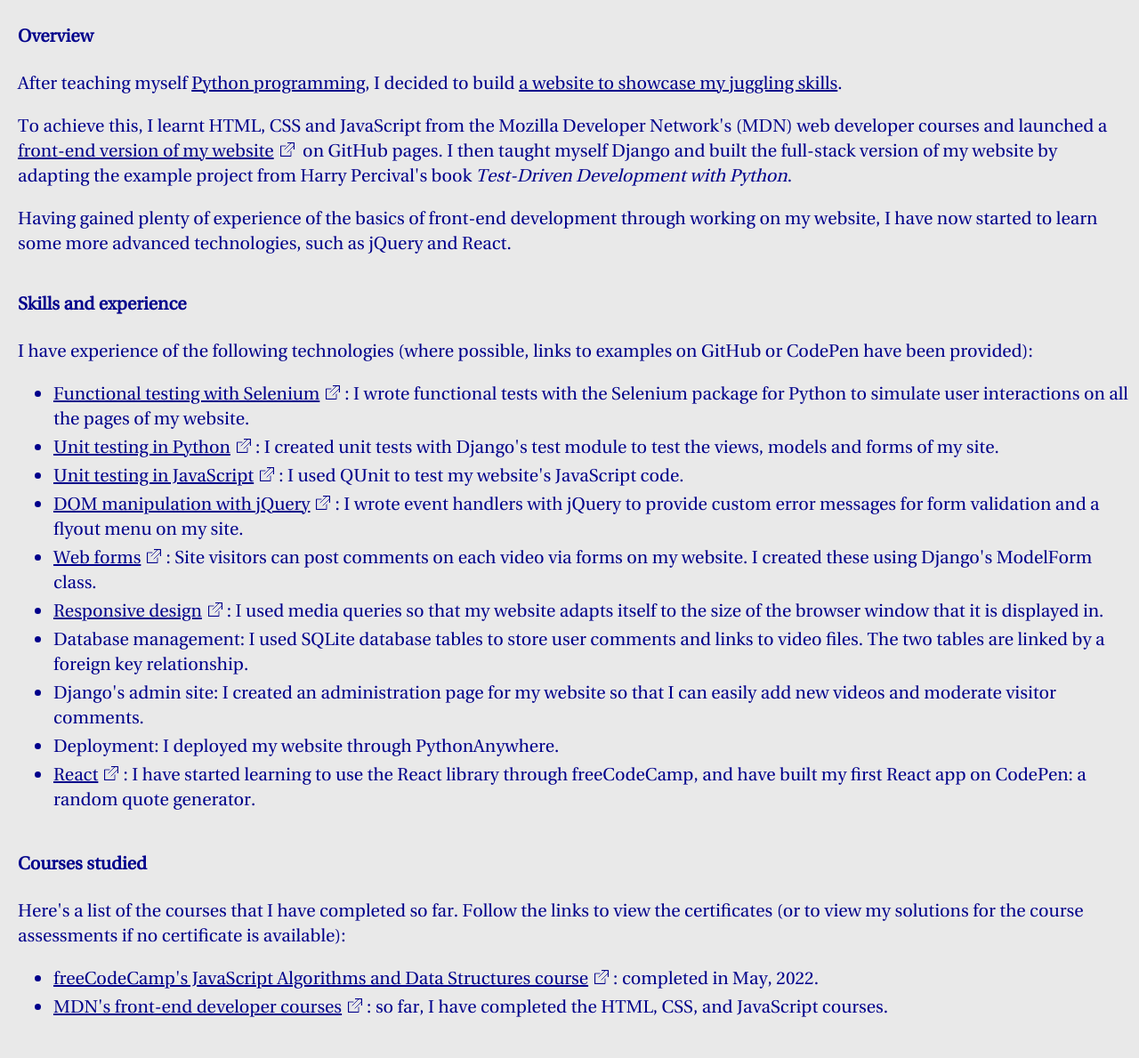
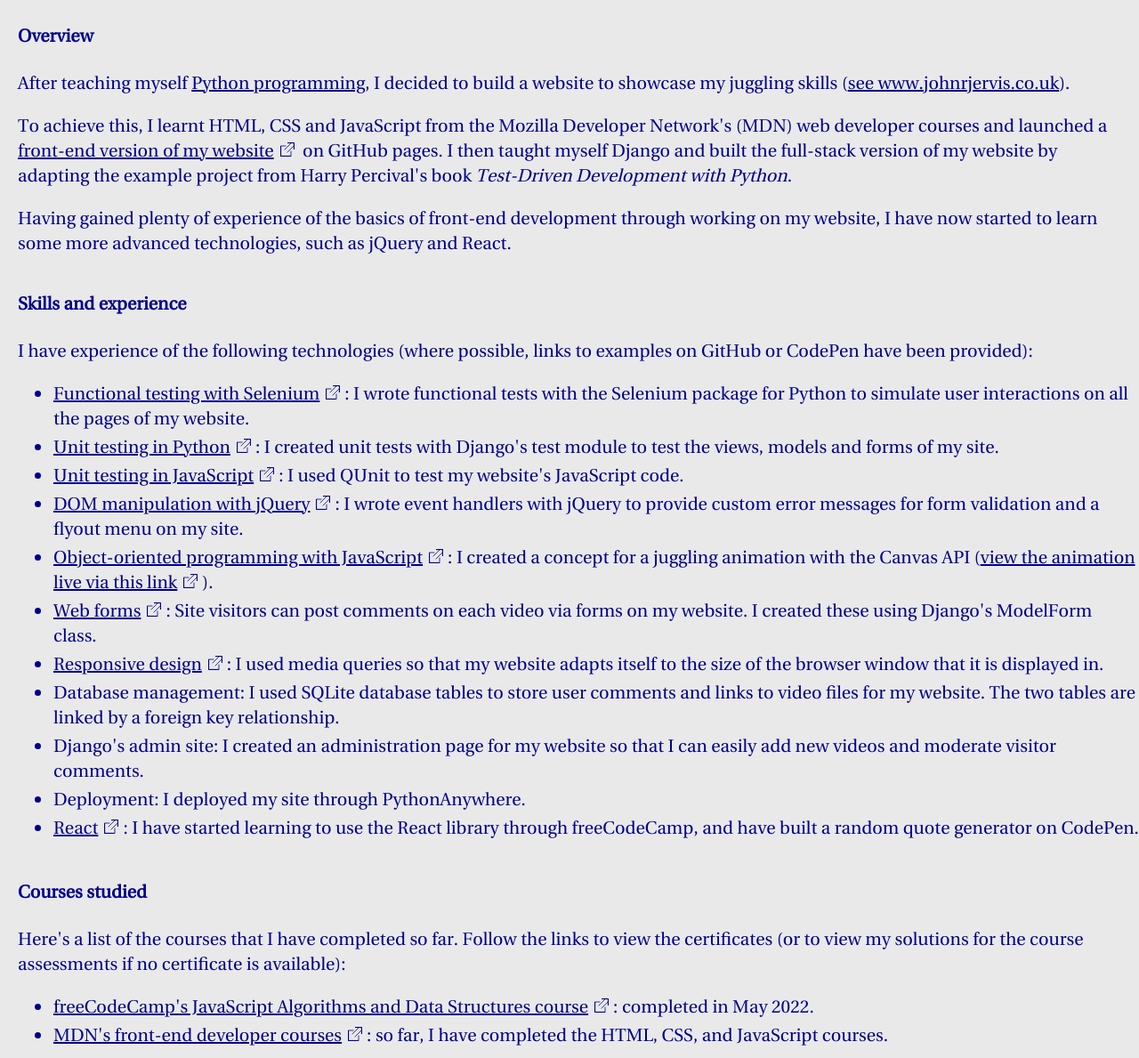
Before and after one commit to johnrjervis/django-juggling-website, a Django app: page /dev/web-development/ in a window 1280 px wide. Shown: the part 127-1316 px from the top of the page at 89% size. Run offline with Django 3.2, Linux system fonts and the light colour scheme.

Commit message:
Mentioned simulator on WD page, updated dev pages

```diff
--- a/dev/templates/dev/programming.html
+++ b/dev/templates/dev/programming.html
@@ -23,7 +23,7 @@
       <ul>
         <li>
           <a href="https://github.com/johnrjervis/django-juggling-website" target="_blank">My juggling website</a>:
-           I created my website with the Django framework for Python and wrote a full suite of unit tests to ensure correct functionality (<a href="{% url 'vlog:index' %}" target="_blank">view the website via this link</a>).
+           I created my website with the Django framework for Python and wrote a full suite of tests to ensure correct functionality (<a href="{% url 'vlog:index' %}" target="_blank">view the website via this link</a>).
         </li>
         <li>
           <a href="https://github.com/johnrjervis/text_file_processing" target="_blank">A module for processing text files</a>:
@@ -46,7 +46,7 @@
       <ul>
         <li>
           <a href="/static/dev/files/LCDAB_1_statement.pdf" target="_blank">Learn to code for data analysis<a>,
-          Open University, 2020.
+          Open University. Completed September 2020.
         </li>
       </ul>
 
@@ -56,7 +56,7 @@
 
       <h2>Favourite textbooks</h2>
 
-      <p>These are some of the books that I've found really useful while learning Python:</p>
+      <p>These are some of the books that I've found useful while learning Python:</p>
 
       <ul>
         <li>Test-Driven Development with Python, Harry J. W. Percival.</li>
--- a/dev/templates/dev/web_development.html
+++ b/dev/templates/dev/web_development.html
@@ -6,7 +6,7 @@
 
       <h2>Overview</h2>
 
-      <p>After teaching myself <a href="{% url 'dev:programming' %}">Python programming</a>, I decided to build <a href="{% url 'vlog:index' %}" target="_blank">a website to showcase my juggling skills</a>.</p>
+      <p>After teaching myself <a href="{% url 'dev:programming' %}">Python programming</a>, I decided to build a website to showcase my juggling skills (<a href="{% url 'vlog:index' %}" target="_blank">see www.johnrjervis.co.uk</a>).</p>
 
       <p>To achieve this, I learnt HTML, CSS and JavaScript from the Mozilla Developer Network's (MDN) web developer courses and launched a <a href="https://johnrjervis.github.io/index.html" target="_blank">front-end version of my website</a> on GitHub pages. I then taught myself Django and built the full-stack version of my website by adapting the example project from Harry Percival's book <em>Test-Driven Development with Python</em>.</p>
 
@@ -38,6 +38,10 @@
           I wrote event handlers with jQuery to provide custom error messages for form validation and a flyout menu on my site.
         </li>
         <li>
+          <a href="https://github.com/johnrjervis/juggling-simulator" target="_blank">Object-oriented programming with JavaScript</a>:
+          I created a concept for a juggling animation with the Canvas API (<a href="https://johnrjervis.github.io/juggling-simulator/" target="_blank">view the animation live via this link</a>).
+        </li>
+        <li>
           <a href="https://github.com/johnrjervis/django-juggling-website/blob/main/vlog/forms.py" target="_blank">Web forms</a>:
           Site visitors can post comments on each video via forms on my website. I created these using Django's ModelForm class.
         </li>
@@ -47,7 +51,7 @@
         </li>
         <li>
           Database management:
-          I used SQLite database tables to store user comments and links to video files. The two tables are linked by a foreign key relationship.
+          I used SQLite database tables to store user comments and links to video files for my website. The two tables are linked by a foreign key relationship.
         </li>
         <li>
           Django's admin site:
@@ -55,11 +59,11 @@
         </li>
         <li>
           Deployment:
-          I deployed my website through PythonAnywhere.
+          I deployed my site through PythonAnywhere.
         </li>
         <li>
           <a href="https://codepen.io/johnrjervis/full/oNEjrEx" target="_blank">React</a>:
-          I have started learning to use the React library through freeCodeCamp, and have built my first React app on CodePen: a random quote generator.
+          I have started learning to use the React library through freeCodeCamp, and have built a random quote generator on CodePen.
         </li>
       </ul>
 
@@ -73,7 +77,7 @@
 
       <ul>
         <li>
-          <a href="https://www.freecodecamp.org/certification/fcc0fbc4805-eec3-44d7-ba84-47ba79e4d279/javascript-algorithms-and-data-structures" target="_blank">freeCodeCamp's JavaScript Algorithms and Data Structures course<a>: completed in May, 2022.
+          <a href="https://www.freecodecamp.org/certification/fcc0fbc4805-eec3-44d7-ba84-47ba79e4d279/javascript-algorithms-and-data-structures" target="_blank">freeCodeCamp's JavaScript Algorithms and Data Structures course<a>: completed in May 2022.
         </li>
         <li>
           <a href="https://johnrjervis.github.io/mdn-assessments/" target="_blank">MDN's front-end developer courses<a>: so far, I have completed the HTML, CSS, and JavaScript courses.
```
